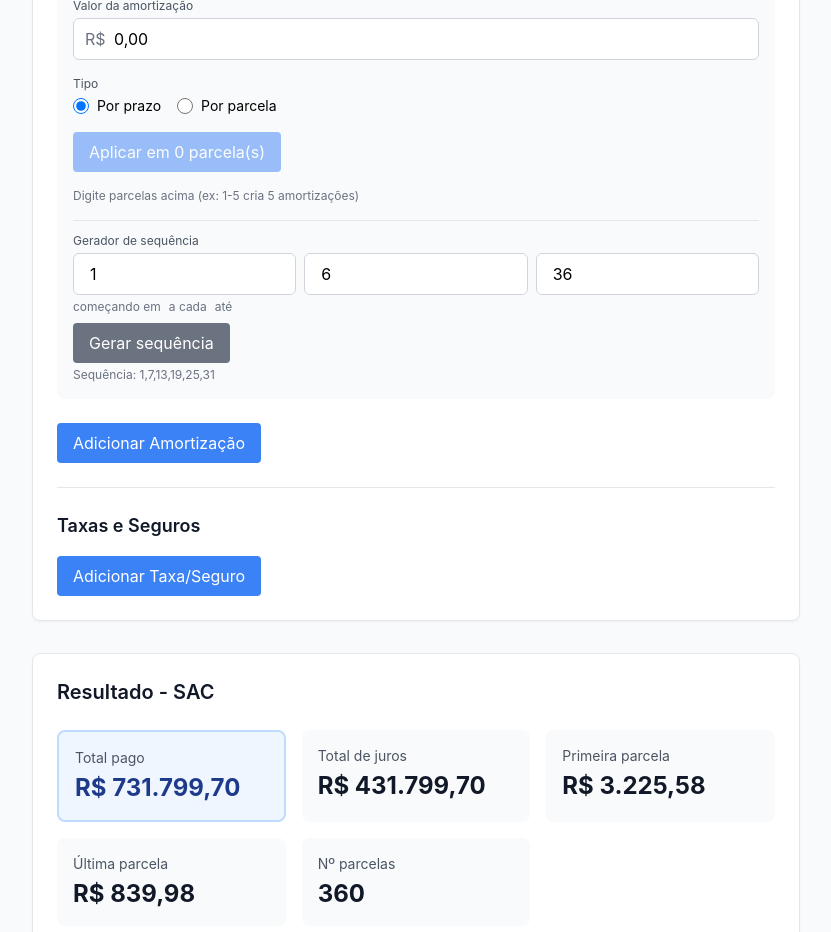
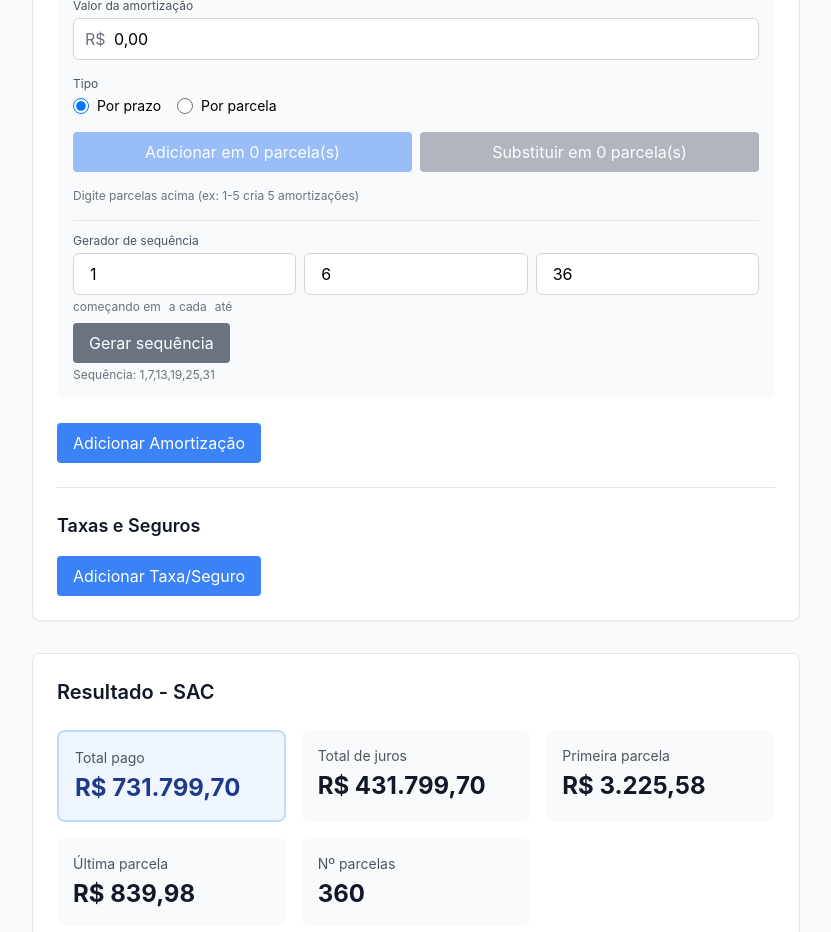
Before and after one commit to soulnanx/calculadora-nobre, a React (Vite) app: page /#/financiamento in a window 1280 px wide. Shown: the part 960-1892 px from the top of the page, without its empty margins (224-1055 px from the left). Built offline with nearby package versions, Linux system fonts and the light colour scheme.

Commit message:
feat: add/substitute extra amortization with per-installment merge

```diff
--- a/src/pages/Financiamento.tsx
+++ b/src/pages/Financiamento.tsx
@@ -95,17 +95,28 @@ export function Financiamento() {
     setAmortizacoesExtras(novas);
   };
 
-  const aplicarAmortizacaoNotacao = () => {
+  const aplicarAmortizacaoNotacao = (modo: 'adicionar' | 'substituir') => {
     const parcelas = parsearParcelas(notacaoParcelas);
     if (parcelas.length === 0 || valorAmortizacao <= 0) return;
 
-    const novas = parcelas.map((mes) => ({
-      mes,
-      valor: valorAmortizacao,
-      tipo: tipoAmortizacao as 'prazo' | 'parcela',
-    }));
+    const novas = [...amortizacoesExtras];
+    const tipo = tipoAmortizacao as 'prazo' | 'parcela';
 
-    setAmortizacoesExtras([...amortizacoesExtras, ...novas]);
+    parcelas.forEach((mes) => {
+      const existente = novas.find((a) => a.mes === mes && a.tipo === tipo);
+
+      if (existente) {
+        if (modo === 'adicionar') {
+          existente.valor += valorAmortizacao;
+        } else {
+          existente.valor = valorAmortizacao;
+        }
+      } else {
+        novas.push({ mes, valor: valorAmortizacao, tipo });
+      }
+    });
+
+    setAmortizacoesExtras(novas);
     setNotacaoParcelas('');
   };
 
@@ -267,13 +278,22 @@ export function Financiamento() {
                       onChange={(v) => setTipoAmortizacao(v as 'prazo' | 'parcela')}
                     />
                   </div>
-                  <button
-                    onClick={aplicarAmortizacaoNotacao}
-                    disabled={valorAmortizacao <= 0}
-                    className="px-4 py-2 bg-blue-500 text-white rounded hover:bg-blue-600 disabled:opacity-50"
-                  >
-                    Aplicar em {parsearParcelas(notacaoParcelas).length} parcela(s)
-                  </button>
+                  <div className="flex gap-2">
+                    <button
+                      onClick={() => aplicarAmortizacaoNotacao('adicionar')}
+                      disabled={valorAmortizacao <= 0}
+                      className="flex-1 px-4 py-2 bg-blue-500 text-white rounded hover:bg-blue-600 disabled:opacity-50"
+                    >
+                      Adicionar em {parsearParcelas(notacaoParcelas).length} parcela(s)
+                    </button>
+                    <button
+                      onClick={() => aplicarAmortizacaoNotacao('substituir')}
+                      disabled={valorAmortizacao <= 0}
+                      className="flex-1 px-4 py-2 bg-gray-500 text-white rounded hover:bg-gray-600 disabled:opacity-50"
+                    >
+                      Substituir em {parsearParcelas(notacaoParcelas).length} parcela(s)
+                    </button>
+                  </div>
                   <p className="text-xs text-gray-500">
                     {parsearParcelas(notacaoParcelas).length > 0
                       ? `Será aplicado em: ${parsearParcelas(notacaoParcelas).join(', ')}`
```
